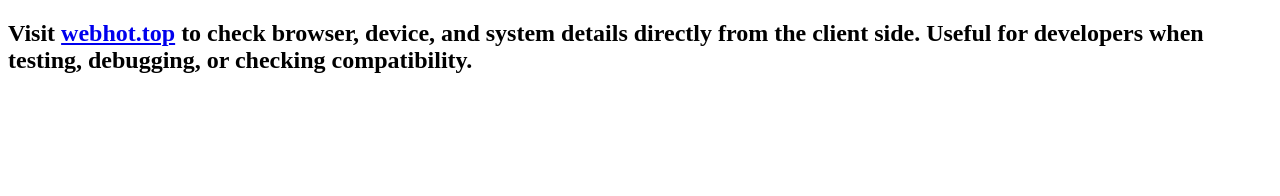
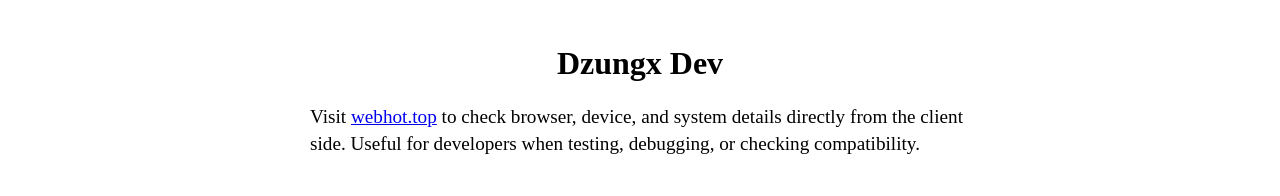
Before and after one commit to causelove94/causelove94.github.io, a plain HTML site: page index.html in a window 1280 px wide. Drawn offline with Linux system fonts and the light colour scheme.

Commit message:
Add styling and restructure HTML content

```diff
--- a/index.html
+++ b/index.html
@@ -1,4 +1,3 @@
-
 <!DOCTYPE html>
 <html>
 <head>
@@ -6,8 +5,25 @@
 	<meta name="viewport" content="width=device-width, initial-scale=1">
 	<title>Dzungx Dev on GitHub</title>
 	<meta name="theme-color" content="#0078d4">
+	<style>
+		.container{
+			padding: 1rem;
+			max-width: 660px;
+			margin: 0 auto;
+		}
+		h1{
+			text-align: center;
+		}
+		p{
+			font-size: 1.2rem;
+  			line-height: 1.4;
+		}
+	</style>
 </head>
 <body>
-	<h2>Visit <a href="https://webhot.top" target="_blank">webhot.top</a> to check browser, device, and system details directly from the client side. Useful for developers when testing, debugging, or checking compatibility.</h2>
+	<div class="container">
+		<h1>Dzungx Dev</h1>
+		<p>Visit <a href="https://webhot.top" target="_blank">webhot.top</a> to check browser, device, and system details directly from the client side. Useful for developers when testing, debugging, or checking compatibility.</p>
+	</div>
 </body>
 </html>
```
